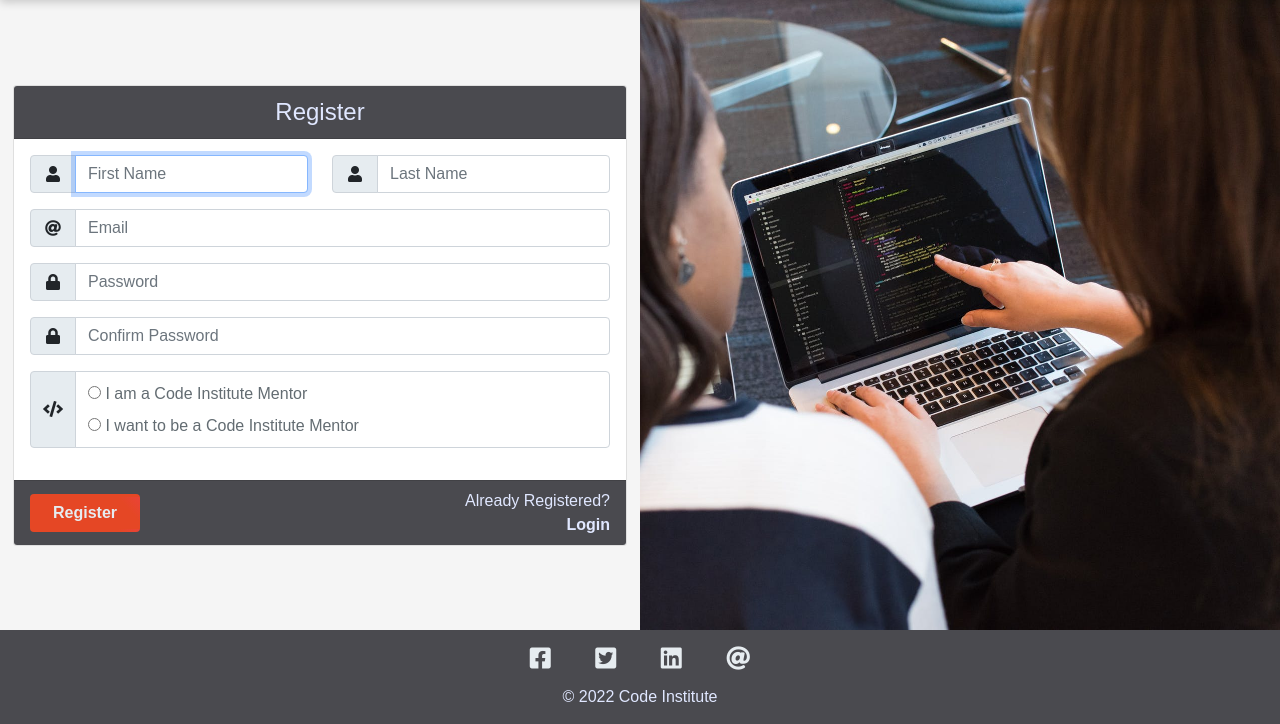
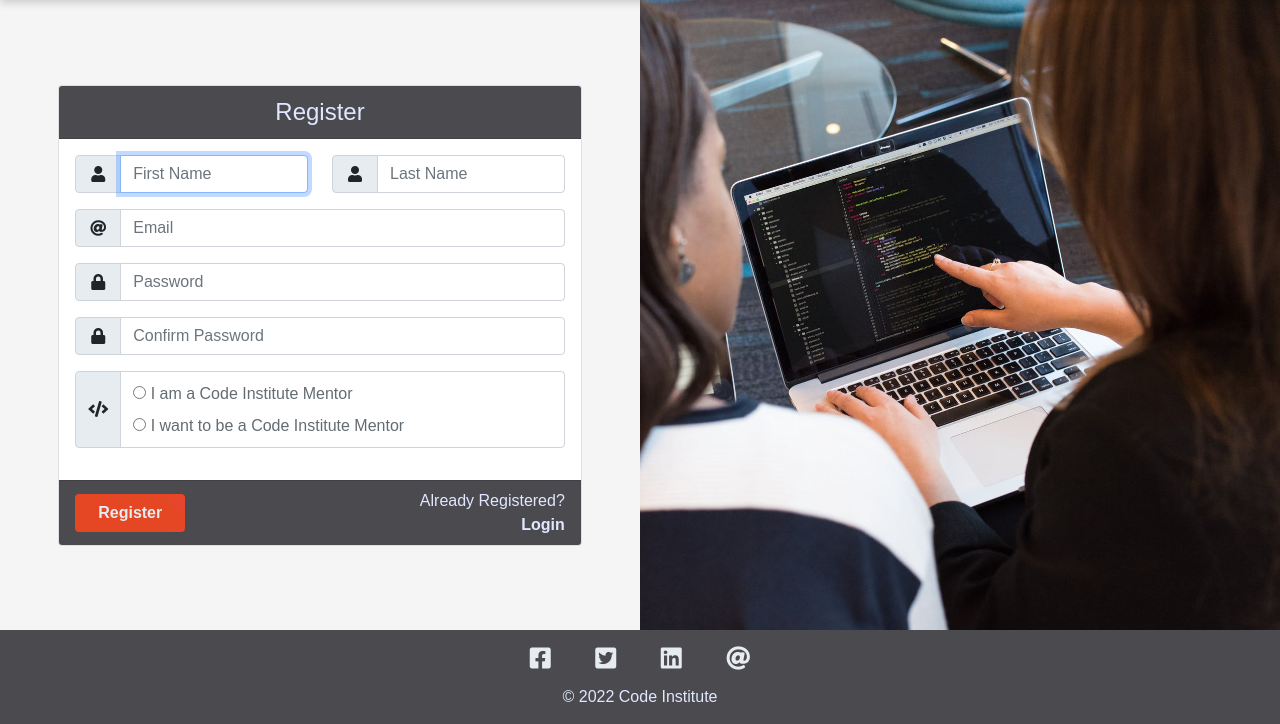
Before and after one commit to TravelTimN/ci-mentor-quiz, a Django app: page /auth/signup/ in a window 1280 px wide. Shown: the part 76-800 px from the top of the page. Run offline with Django 3.2, Linux system fonts and the light colour scheme; parts of the project's set-up code (start-up, migrations or seed data) failed here and were passed over.

Commit message:
Add responsive styles for authentication forms

```diff
--- a/static/css/style.css
+++ b/static/css/style.css
@@ -266,6 +266,11 @@ ul#id_mentor_type li {
     background-size: cover;
 }
 
+.auth-form {
+    width: 95%;
+    margin: 1em auto;
+}
+
 /* FOOTER */
 footer {
     text-align: center;
@@ -306,10 +311,17 @@ footer .fas:hover {
         margin: 0 1em;
         padding: 0;
     }
+
+    .auth-form {
+        width: 75%;
+    }
 }
 
 /* bootstrap breakpoint: medium */
 @media only screen and (min-width: 768px) {
+    .auth-form {
+        width: 95%;
+    }
 
     a.orange-link {
         color: rgba(var(--p-orange), 1);
@@ -339,7 +351,11 @@ footer .fas:hover {
 }
 
 /* bootstrap breakpoint: large */
-@media only screen and (min-width: 992px) {}
+@media only screen and (min-width: 992px) {
+    .auth-form {
+        width: 85%;
+    }
+}
 
 /* bootstrap breakpoint: x-large */
 @media only screen and (min-width: 1200px) {}
```
